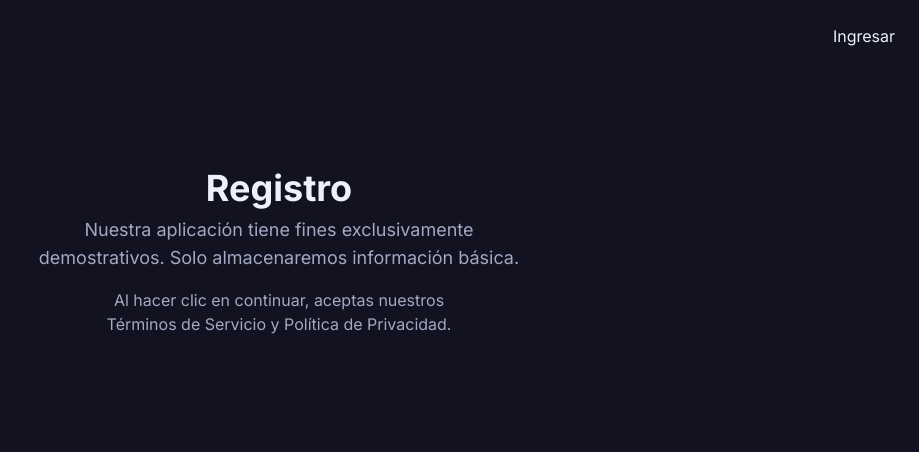
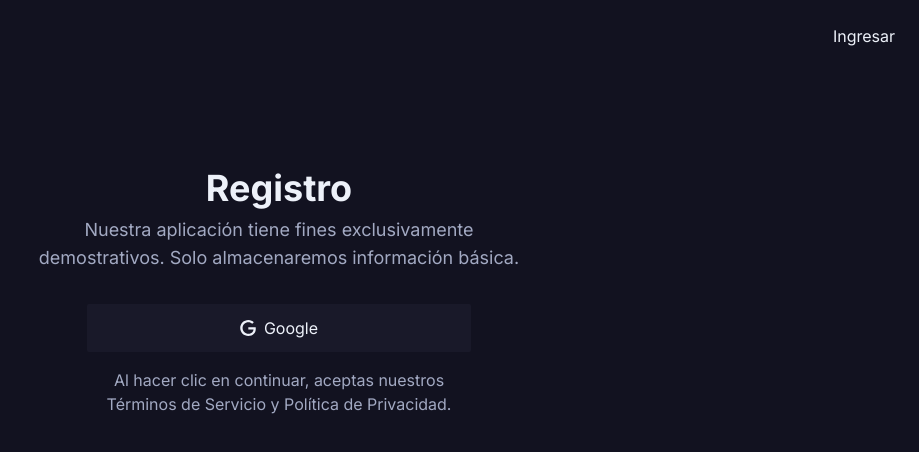
Before and after one commit to roblesdotdev/project-boost, a Next.js app: page /sign-up in a window 1280 px wide. Shown: the top 452 px of the page, without its empty margins (361-1280 px from the left). Built offline with nearby package versions, Linux system fonts and the light colour scheme.

Commit message:
google auth working

```diff
--- a/app/(auth)/sign-in/page.tsx
+++ b/app/(auth)/sign-in/page.tsx
@@ -1,6 +1,7 @@
 import Link from 'next/link'
 import { Balancer } from 'react-wrap-balancer'
 import { ChevronLeftIcon } from 'lucide-react'
+import UserAuthForm from '~/components/user-auth-form'
 
 export const metadata = {
   title: 'Ingresar',
@@ -26,7 +27,7 @@ export default function SignInPage() {
             almacenaremos información básica.
           </Balancer>
         </p>
-        {/* <UserAuthForm /> */}
+        <UserAuthForm />
         <div className="pt-4">
           <p className="px-8 text-center text-gray-400">
             Aún no tienes cuenta?{' '}
--- a/app/(auth)/sign-up/page.tsx
+++ b/app/(auth)/sign-up/page.tsx
@@ -1,5 +1,6 @@
 import Link from 'next/link'
 import { Balancer } from 'react-wrap-balancer'
+import UserAuthForm from '~/components/user-auth-form'
 
 export const metadata = {
   title: 'Registro',
@@ -19,7 +20,7 @@ export default function RegisterPage() {
             almacenaremos información básica.
           </Balancer>
         </p>
-        {/* <UserAuthForm /> */}
+        <UserAuthForm />
         <div className="pt-4">
           <p className="max-w-md px-8 text-center text-fg-muted">
             Al hacer clic en continuar, aceptas nuestros Términos de Servicio y
--- /dev/null
+++ b/app/api/auth/[...nextauth]/route.ts
@@ -0,0 +1,7 @@
+import NextAuth from 'next-auth'
+
+import { authOptions } from '~/lib/auth'
+
+const handler = NextAuth(authOptions)
+
+export { handler as GET, handler as POST }
--- /dev/null
+++ b/components/icons/google.tsx
@@ -0,0 +1,17 @@
+import type { SVGProps } from 'react'
+
+export default function GoogleIcon({ ...other }: SVGProps<SVGSVGElement>) {
+  return (
+    <svg
+      className="h-5 w-5"
+      role="img"
+      fill="currentColor"
+      viewBox="0 0 24 24"
+      xmlns="http://www.w3.org/2000/svg"
+      {...other}
+    >
+      <title>Google</title>
+      <path d="M12.48 10.92v3.28h7.84c-.24 1.84-.853 3.187-1.787 4.133-1.147 1.147-2.933 2.4-6.053 2.4-4.827 0-8.6-3.893-8.6-8.72s3.773-8.72 8.6-8.72c2.6 0 4.507 1.027 5.907 2.347l2.307-2.307C18.747 1.44 16.133 0 12.48 0 5.867 0 .307 5.387.307 12s5.56 12 12.173 12c3.573 0 6.267-1.173 8.373-3.36 2.16-2.16 2.84-5.213 2.84-7.667 0-.76-.053-1.467-.173-2.053H12.48z" />
+    </svg>
+  )
+}
--- /dev/null
+++ b/components/icons/index.ts
@@ -0,0 +1 @@
+export { default as GoogleIcon } from './google'
--- /dev/null
+++ b/components/user-auth-form.tsx
@@ -0,0 +1,44 @@
+'use client'
+import { signIn } from 'next-auth/react'
+import { useState } from 'react'
+import { Loader2 } from 'lucide-react'
+import { GoogleIcon } from '~/components/icons'
+
+export default function UserAuthForm() {
+  const [isLoading, setIsLoading] = useState<boolean>(false)
+
+  const handleAuth = async () => {
+    setIsLoading(true)
+    try {
+      await signIn('google')
+    } catch (e) {
+      // Show toast error
+      console.log((e as Error).message)
+    } finally {
+      setTimeout(() => {
+        setIsLoading(false)
+      }, 3000)
+    }
+  }
+
+  return (
+    <div className="mt-8 flex w-full max-w-sm flex-col gap-3">
+      <button
+        disabled={isLoading}
+        onClick={handleAuth}
+        className="rounded-sm bg-canvas-muted py-3 disabled:opacity-40"
+      >
+        <div className="flex items-center justify-center gap-2">
+          <div className="flex items-center gap-2">
+            {isLoading ? (
+              <Loader2 className="h-4 w-4 animate-spin" />
+            ) : (
+              <GoogleIcon className="h-4 w-4" />
+            )}
+            <span>Google</span>
+          </div>
+        </div>
+      </button>
+    </div>
+  )
+}
--- /dev/null
+++ b/lib/auth/index.ts
@@ -0,0 +1,53 @@
+import { PrismaAdapter } from '@next-auth/prisma-adapter'
+import type { NextAuthOptions } from 'next-auth'
+import { providers } from './providers'
+
+import { db } from '~/lib/db'
+
+export const authOptions: NextAuthOptions = {
+  // @see https://github.com/prisma/prisma/issues/16117
+  adapter: PrismaAdapter(db as any),
+  session: {
+    strategy: 'jwt',
+  },
+  pages: {
+    signIn: '/login/',
+  },
+  providers,
+  callbacks: {
+    async session({ token, session }) {
+      if (token) {
+        session.user.id = token.id
+        session.user.name = token.name
+        session.user.email = token.email
+        session.user.image = token.picture
+      }
+
+      return session
+    },
+    async jwt({ token, user }) {
+      const dbUser = await db.user.findFirst({
+        where: {
+          email: token.email,
+        },
+      })
+
+      if (!dbUser) {
+        if (user) {
+          token.id = user?.id
+        }
+        return token
+      }
+
+      return {
+        id: dbUser.id,
+        name: dbUser.name,
+        email: dbUser.email,
+        picture: dbUser.image,
+      }
+    },
+    redirect() {
+      return '/'
+    },
+  },
+}
```
Also changed, not shown: env.mjs (added, +25 -0 lines), lib/auth/providers.ts (added, +15 -0 lines), types/next-auth.d.ts (added, +19 -0 lines), 1 other file (tests, documents, lock files or other folders).
